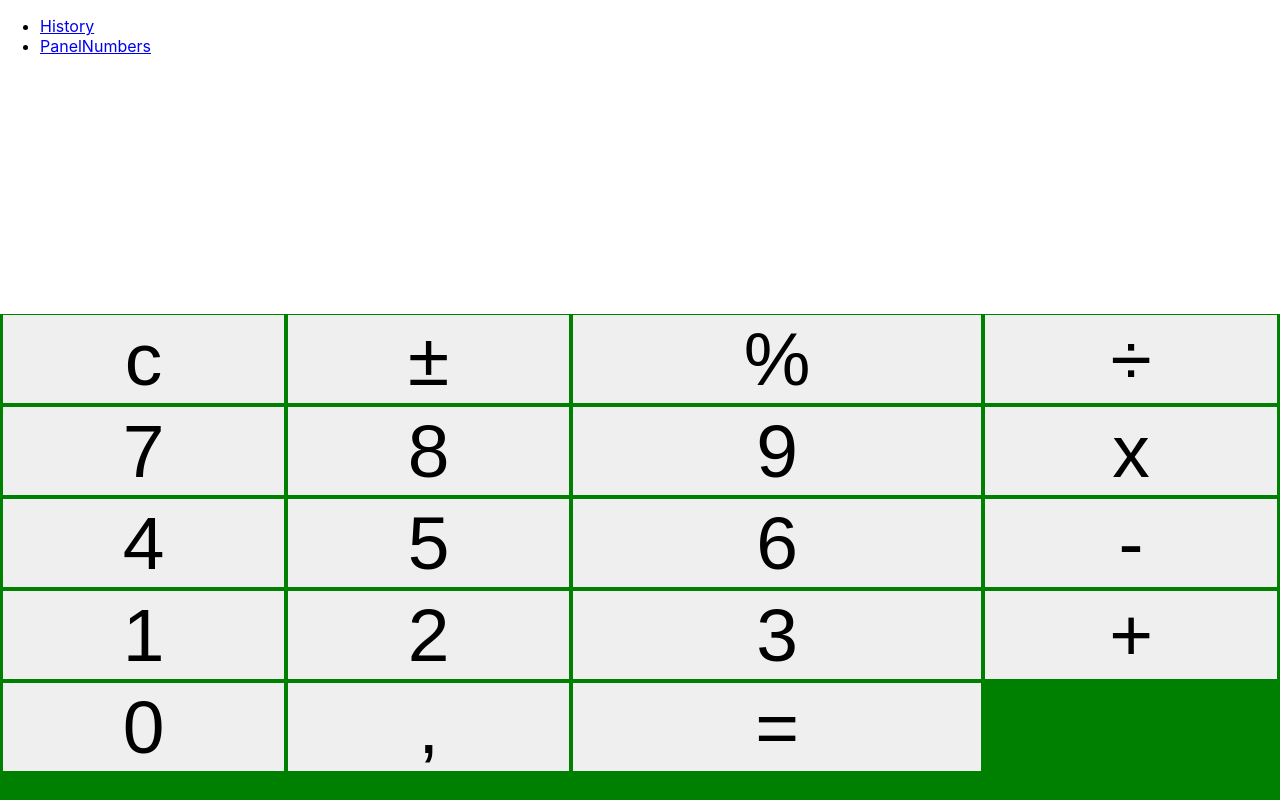
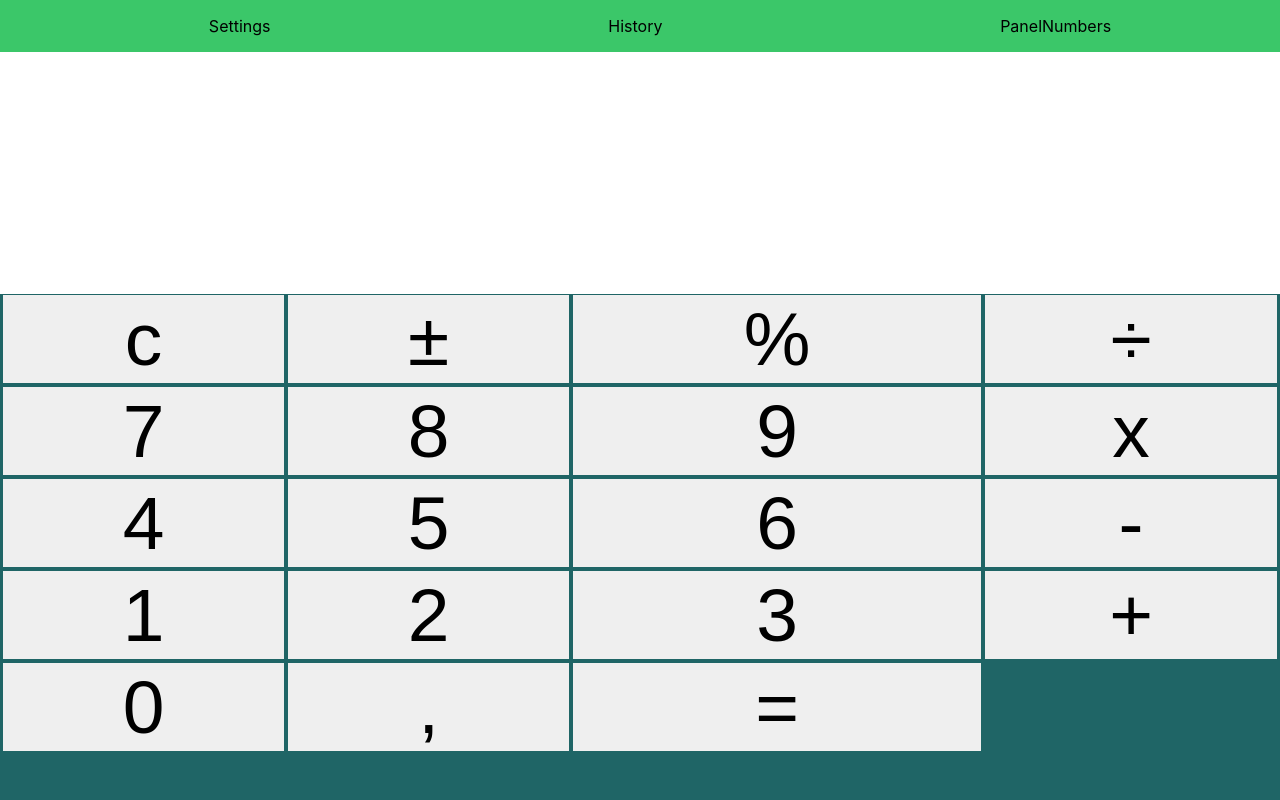
Before and after one commit to georgefarfan/react-list, a React (Create React App) app: page /PanelNumbers in a window 1280 px wide. Shown: the top 800 px of the page. Built offline with nearby package versions, Linux system fonts and the light colour scheme.

Commit message:
Tabs & Settings - added

```diff
--- a/src/App.css
+++ b/src/App.css
@@ -1,4 +1,15 @@
 .App {
   height: 100vh;
-  background-color: gray;
+  /*background-color: gray;*/
 }
+
+ul {
+  list-style: none;
+  display: flex;
+  justify-content: space-around;
+  margin-top: 0px;
+  margin-bottom: 0px;
+  padding-top: 1rem;
+  padding-bottom: 1rem;
+  background-color: #20c055e0;
+}
--- a/src/App.js
+++ b/src/App.js
@@ -1,5 +1,7 @@
+import Settings from "./views/Settings/Settings";
 import History from "./views/History/History";
 import PanelNumbers from "./views/PanelNumbers/PanelNumbers";
+import "./App.css";
 import { BrowserRouter as Router, Link } from "react-router-dom";
 import { Switch, Route } from "react-router-dom";
 
@@ -10,14 +12,35 @@ function App() {
         <nav>
           <ul>
             <li>
-              <Link to="/History">History</Link>
+              <Link
+                to="/Settings"
+                style={{ color: "black", textDecoration: "none" }}
+              >
+                Settings
+              </Link>
             </li>
             <li>
-              <Link to="/PanelNumbers">PanelNumbers</Link>
+              <Link
+                to="/History"
+                style={{ color: "black", textDecoration: "none" }}
+              >
+                History
+              </Link>
+            </li>
+            <li>
+              <Link
+                to="/PanelNumbers"
+                style={{ color: "black", textDecoration: "none" }}
+              >
+                PanelNumbers
+              </Link>
             </li>
           </ul>
         </nav>
         <Switch>
+          <Route path="/Settings">
+            <Settings />
+          </Route>
           <Route path="/History">
             <History />
           </Route>
--- a/src/components/operators/operators.css
+++ b/src/components/operators/operators.css
@@ -1,7 +1,7 @@
 .OperationKeys {
   width: 100%;
   height: 70vh;
-  background: #008000;
+  background: #1f6566;
 }
 
 table {
--- /dev/null
+++ b/src/views/Settings/Settings.js
@@ -0,0 +1,13 @@
+import React from "react";
+
+class Settings extends React.Component {
+  render() {
+    return (
+      <div>
+        <h1>Settings</h1>
+      </div>
+    );
+  }
+}
+
+export default Settings;
```
Also changed, not shown: src/views/Settings/Settings.css (added).
